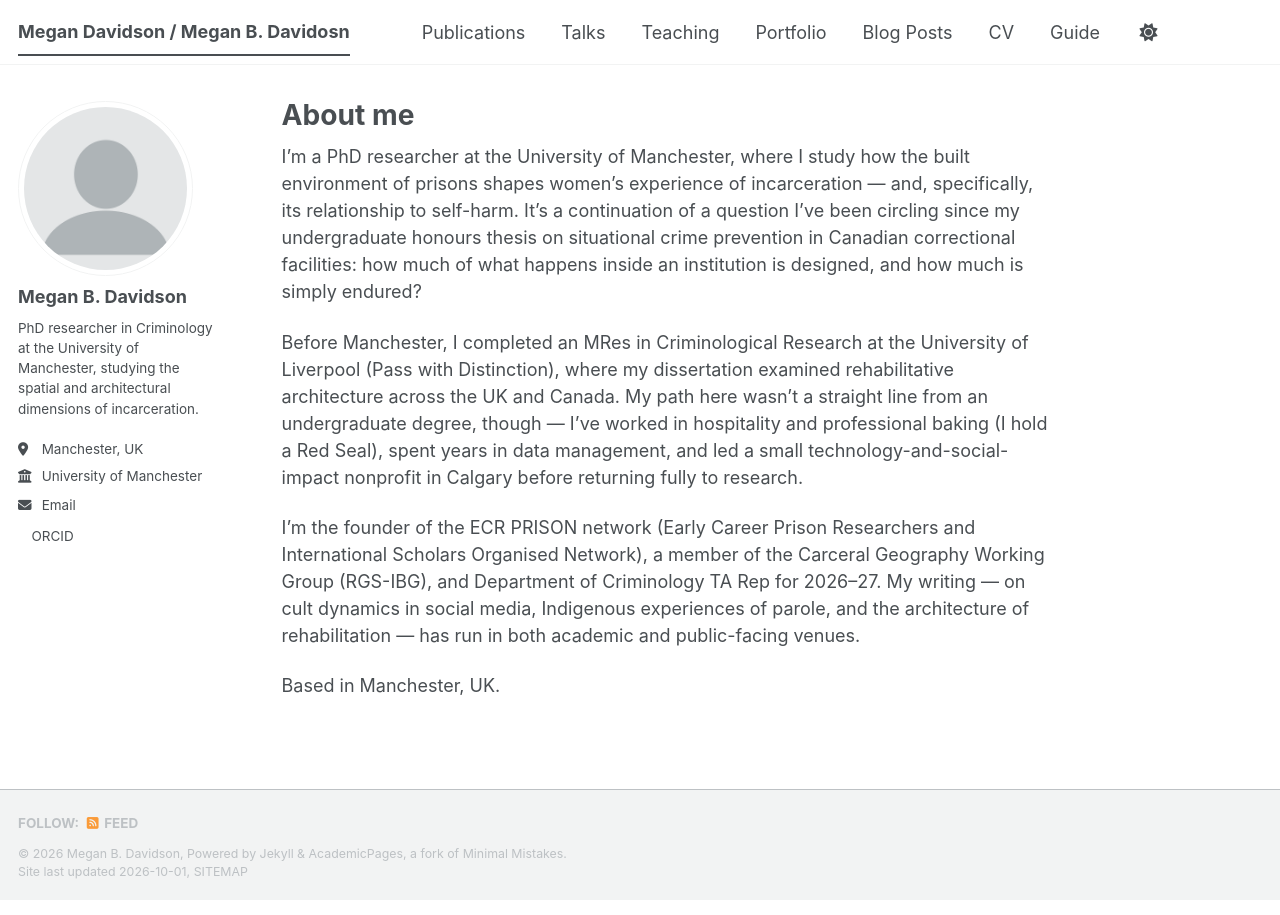
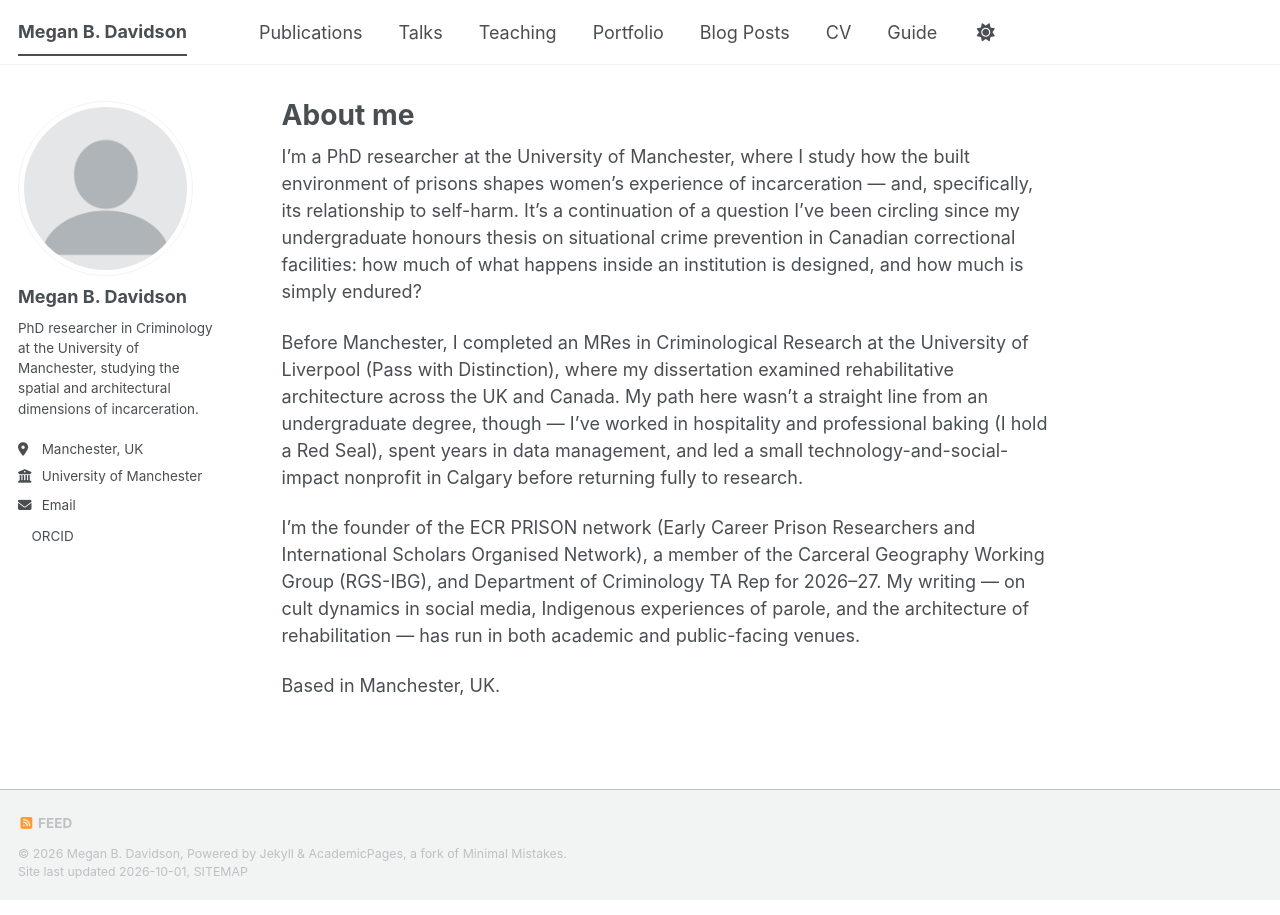
Before and after one commit to Megan-Davidson760/megan-davidson760.github.io, a Jekyll site: the page built from _pages/about.md, in a window 1280 px wide. Built offline with Jekyll 4.4.1, drawn with Linux system fonts in a browser that asks for light colours; a style sheet for code colours, icons or effects is not loaded.

Commit message:
Update locale and title in config file

```diff
--- a/_config.yml
+++ b/_config.yml
@@ -7,9 +7,9 @@
 # server process.
 
 # Basic Site Settings
-locale                   : "en-US"
+locale                   : "en-UK"
 site_theme               : "default" # The available themes options are "default", "air", "sunrise", "mint", "dirt" and "contrast"
-title                    : "Megan Davidson / Megan B. Davidosn"
+title                    : "Megan B. Davidson"
 title_separator          : "-"
 name                     : &name "Megan B. Davidson"
 description              : &description "Megan B. Davidson's academic portfolio"   # Update this with a general description of your site, this is the default if not overridden by a page
```
